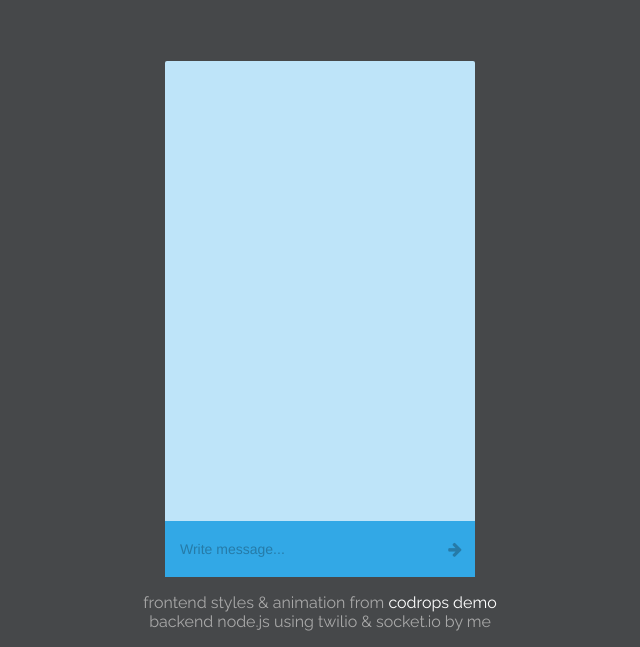
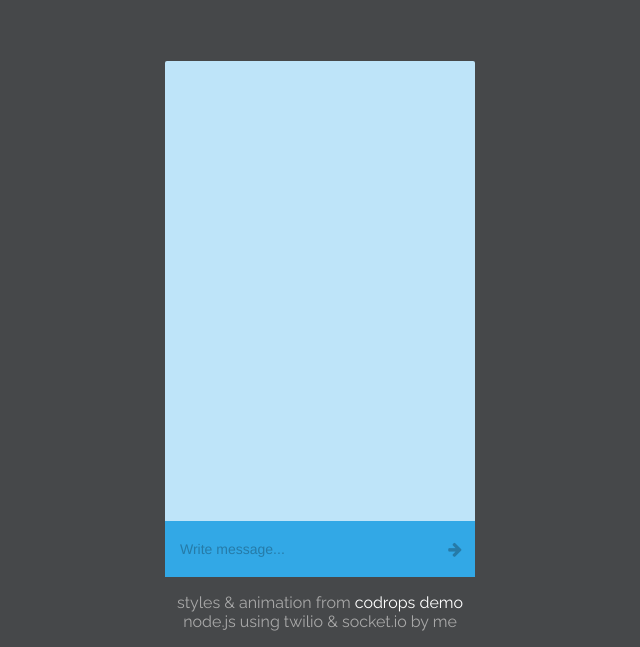
Before and after one commit to mcdermottsolutions/mcd-text-chat, a website: page public/index.html in a window 1280 px wide. Shown: the part 159-806 px from the top of the page, without its empty margins (320-960 px from the left). Drawn offline with Linux system fonts and the light colour scheme; a script that the page names is missing.

Commit message:
copy changes i think

```diff
--- a/public/index.html
+++ b/public/index.html
@@ -50,8 +50,8 @@
 			</div>
 
 			<section>
-				<p>frontend styles & animation from <a target="_blank" href="http://tympanus.net/Development/CreativeGooeyEffects/">codrops demo</a><br />
-				backend node.js using twilio & socket.io by me</p>
+				<p>styles & animation from <a target="_blank" href="http://tympanus.net/Development/CreativeGooeyEffects/">codrops demo</a><br />
+				node.js using twilio & socket.io by me</p>
 			</section>
 
 		</div>
```
